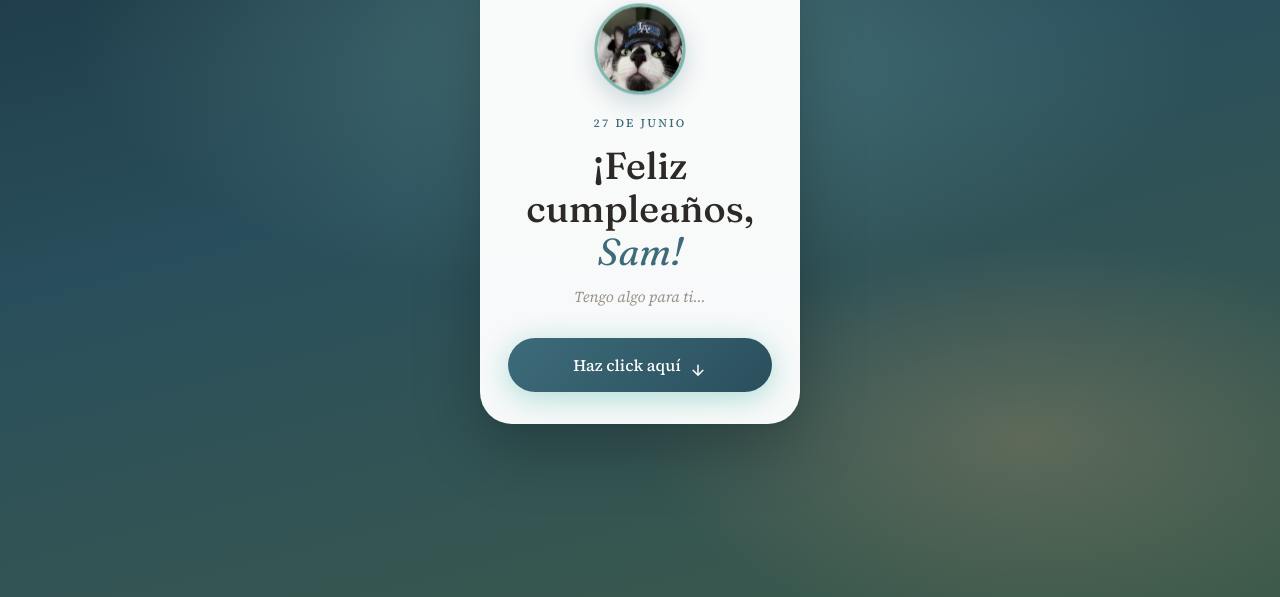
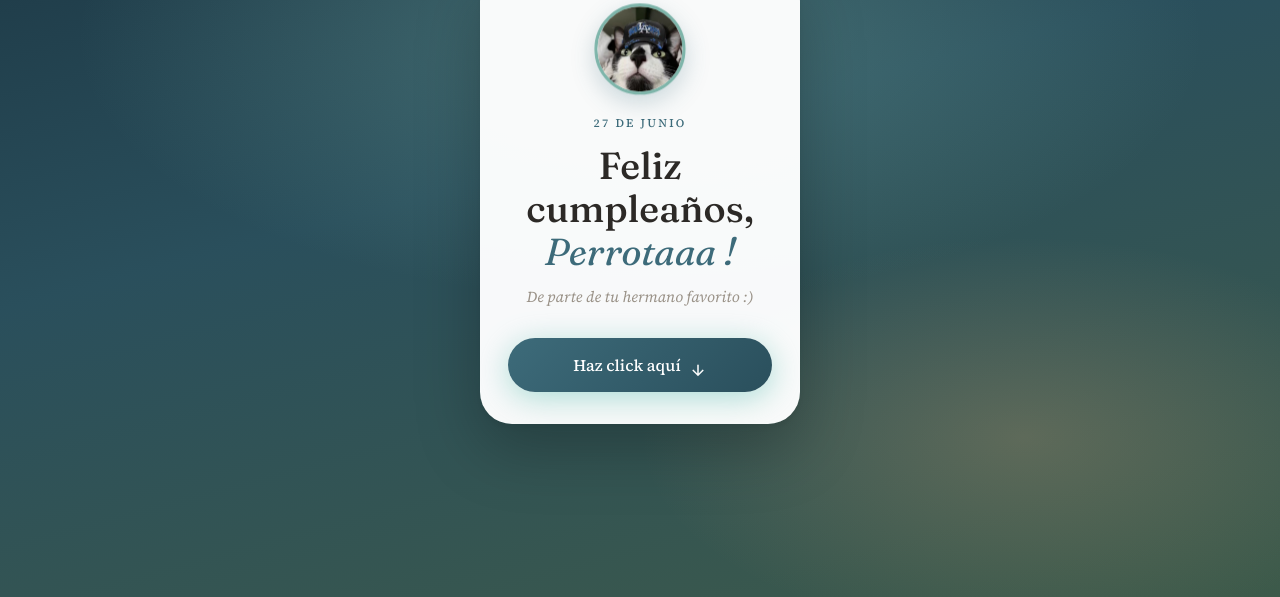
Before and after one commit to AleMadofoker/Sam, a plain HTML site: page index.html in a window 1280 px wide. Shown: the part 203-800 px from the top of the page. Drawn offline with Linux system fonts and the light colour scheme.

Commit message:
Update index.html

```diff
--- a/index.html
+++ b/index.html
@@ -28,8 +28,8 @@
         <img src="images/gato.jpg" alt="" width="80" height="80" />
       </div>
       <p class="welcome__date">27 de junio</p>
-      <h2 class="welcome__title">¡Feliz cumpleaños,<br /><em>Sam!</em></h2>
-      <p class="welcome__sub">Tengo algo para ti…</p>
+      <h2 class="welcome__title">Feliz cumpleaños,<br /><em>Perrotaaa !</em></h2>
+      <p class="welcome__sub">De parte de tu hermano favorito :)</p>
       <button class="welcome__btn" id="welcomeBtn" type="button">
         <span>Haz click aquí</span>
         <svg viewBox="0 0 24 24" fill="none" stroke="currentColor" stroke-width="2" aria-hidden="true"><path d="M12 5v14M5 12l7 7 7-7"/></svg>
```
